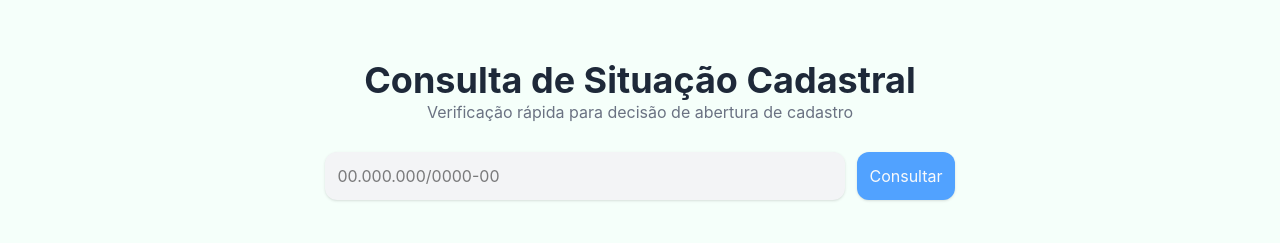
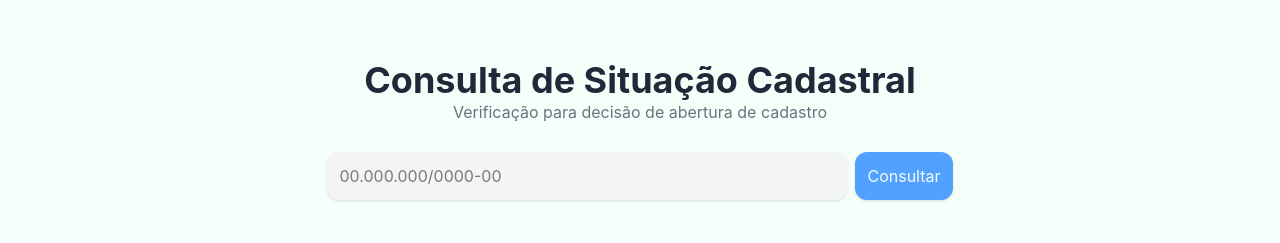
Before and after one commit to rafahthomaz14/Consulta_CNPJ, a React (Vite) app: page / in a window 1280 px wide. Shown: the top 243 px of the page. Built offline with nearby package versions, Linux system fonts and the light colour scheme.

Commit message:
ajuste style

```diff
--- a/src/Page/Home/index.jsx
+++ b/src/Page/Home/index.jsx
@@ -74,10 +74,10 @@ export default function Home() {
             <div className="mt-15 flex flex-col gap-7 max-w-[95%]">
                 <div className="flex flex-col justify-center items-center">
                     <h1 className="font-bold text-xl lg:text-4xl text-gray-800">Consulta de Situação Cadastral</h1>
-                    <p className="text-gray-500 ">Verificação rápida para decisão de abertura de cadastro</p>
+                    <p className="text-gray-500 ">Verificação para decisão de abertura de cadastro</p>
                 </div>
 
-                <div className=" flex gap-3">
+                <div className=" flex gap-2">
                     <input value={inputCnpj} type="text" ref={inputRef} placeholder="00.000.000/0000-00" className="w-130 outline-none bg-gray-100 p-3 rounded-xl shadow" onChange={((event) => setInputCnpj(event.target.value))} onKeyDown={(event) => { if (event.key === "Enter") { PesquisarCNPJ() } }} />
                     <button onClick={PesquisarCNPJ} className="cursor-pointer shadow hover:bg-blue-500 bg-blue-400 p-3 rounded-xl text-gray-50">Consultar</button>
                 </div>
```
